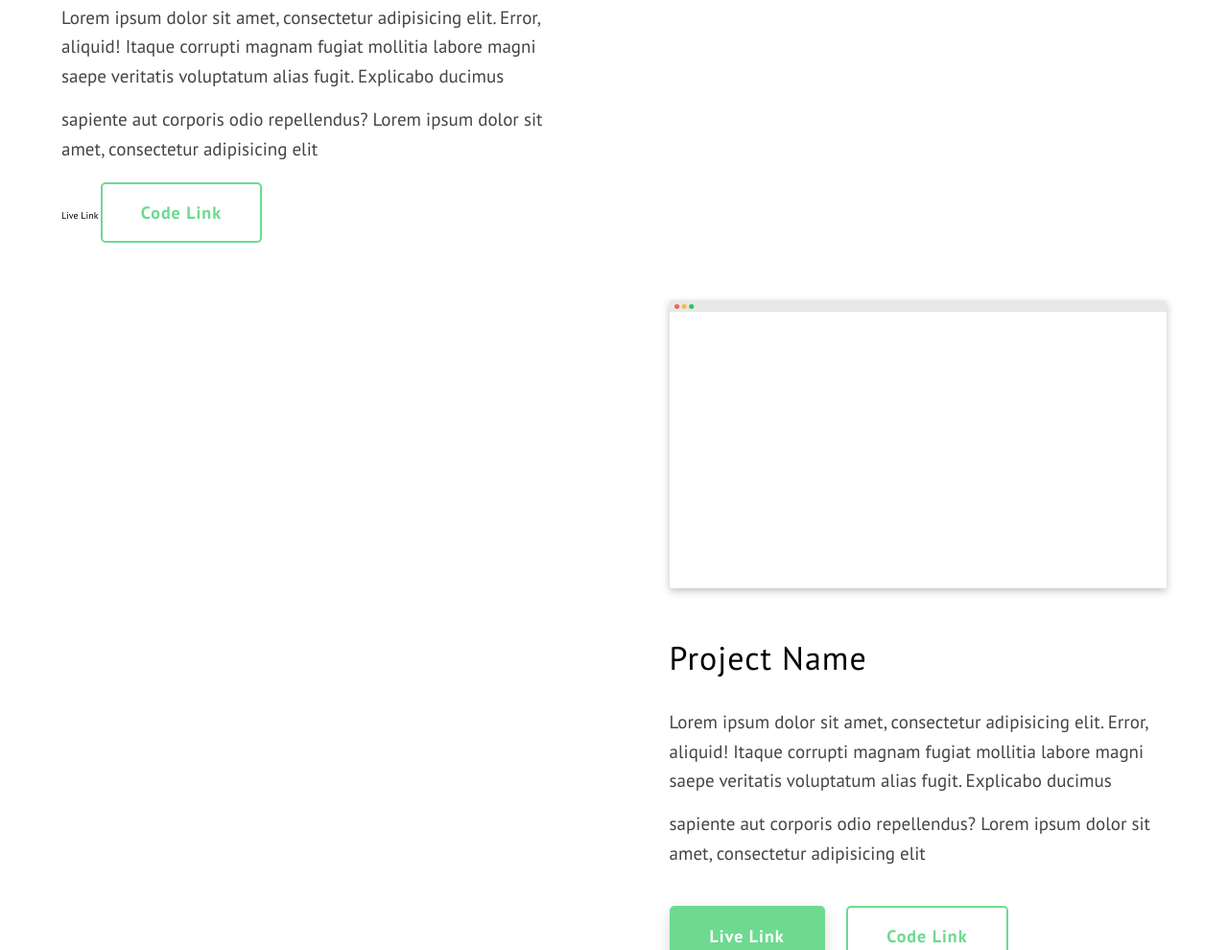
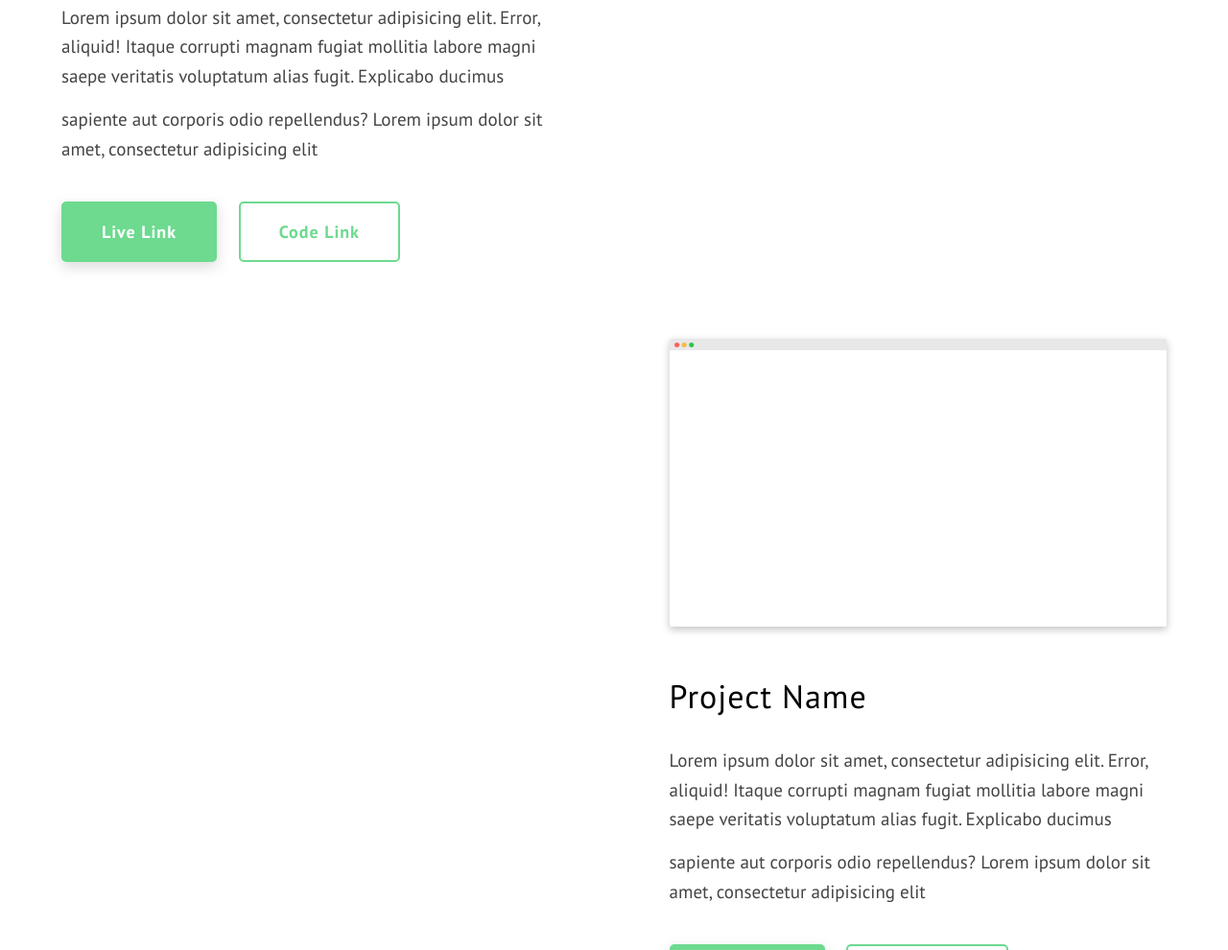
Before and after one commit to andrewrosca/portfolio-website, a plain HTML site: page index.html in a window 1280 px wide. Shown: the part 2880-3870 px from the top of the page at 96% size. Drawn offline with nearby package versions, Linux system fonts and the light colour scheme.

Commit message:
fixed a quick bug

```diff
--- a/index.html
+++ b/index.html
@@ -200,12 +200,12 @@
                   sit amet, consectetur adipisicing elit
                 </span>
               </p>
-              <a href="https://crown-clothing.andrewrosca.com/" target="_blank>
+              <a href="https://crown-clothing.andrewrosca.com/" target="_blank">
                 <button class="btn btn-theme projects__btn-theme">
                   Live Link
                 </button>
               </a>
-              <a href="https://github.com/andrewrosca/react-ecommerce-store" target="_blank>
+              <a href="https://github.com/andrewrosca/react-ecommerce-store" target="_blank">
                 <button class="btn btn-inv projects__btn-inv">Code Link</button>
               </a>
             </div>
```
